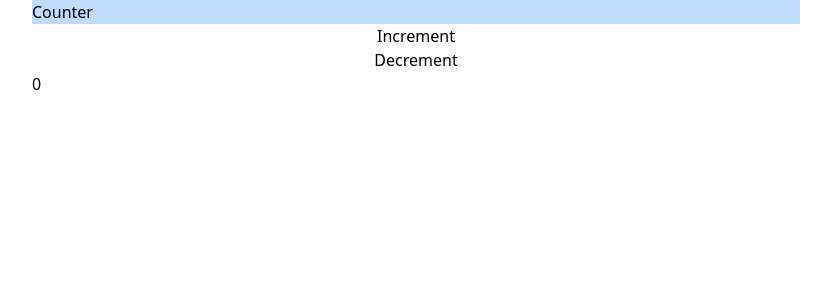
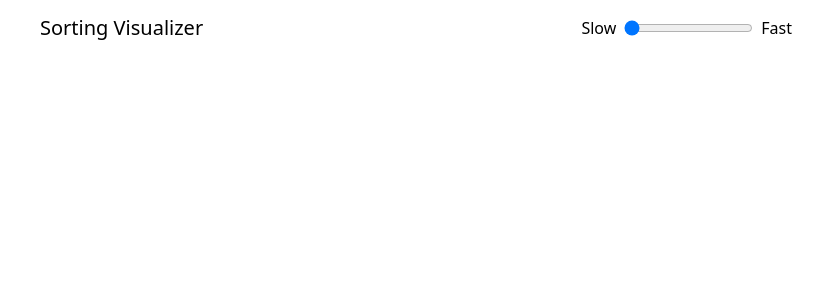
Before and after one commit to samuelmevik/sorting-visualizer, a React (Vite) app: page / in a window 1280 px wide. Shown: the top 300 px of the page, without its empty margins (224-1055 px from the left). Built offline with nearby package versions, Linux system fonts and the light colour scheme.

Commit message:
Use header

```diff
--- a/src/App.tsx
+++ b/src/App.tsx
@@ -1,13 +1,9 @@
-import { signal } from "@preact/signals-react";
+import Header from "./components/Header";
 
-const counter = signal<number>(0);
 function App() {
   return (
     <div className="mx-auto flex max-w-3xl flex-col">
-      <h1 className="bg-blue-200">Counter</h1>
-      <button onClick={() => (counter.value += 1)}>Increment</button>
-      <button onClick={() => (counter.value -= 1)}>Decrement</button>
-      <p>{counter.value}</p>
+      <Header />
     </div>
   );
 }
```
